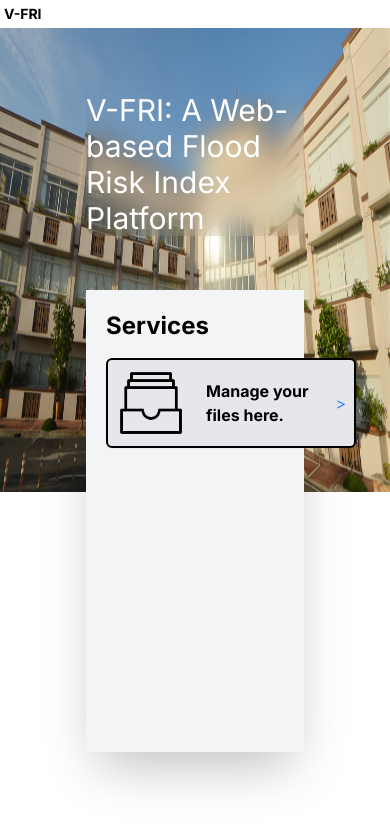
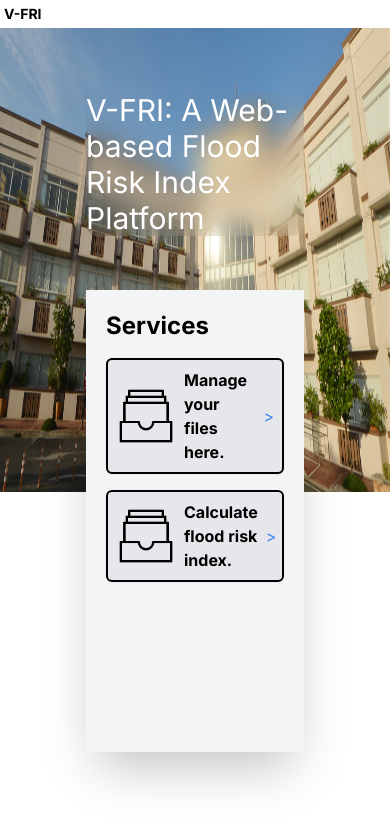
Before and after one commit to timothyjapolinario/V-FRI, a Next.js app: page / in a window 390 px wide. Shown: the top 826 px of the page. Built offline with nearby package versions, Linux system fonts and the light colour scheme; no server answers.

Commit message:
Fix mobile UI responsiveness

```diff
--- a/components/ServiceLink.tsx
+++ b/components/ServiceLink.tsx
@@ -4,8 +4,8 @@ type Prop = {
 };
 const ServiceLink = ({ urlIcon, shortDescription }: Prop) => {
   return (
-    <div className="bg-gray-200 shadow-sm border-2 border-solid border-black flex w-full p-2 items-center gap-5 rounded-md cursor-pointer">
-      <img src={urlIcon} className="h-[70px]" />
+    <div className="h-full bg-gray-200 shadow-sm border-2 border-solid border-black flex w-full p-2 items-center gap-2 rounded-md cursor-pointer">
+      <img src={urlIcon} className="h-[60px]" />
       <p className="font-bold">{shortDescription}</p>
       <button className="text-blue-500 justify-self-end">{">"}</button>
     </div>
--- a/components/ServiceTable.tsx
+++ b/components/ServiceTable.tsx
@@ -2,11 +2,17 @@ import ServiceLink from "./ServiceLink";
 
 const ServiceTable = () => {
   return (
-    <div>
-      <div className="w-[250px]">
+    <div className="flex flex-wrap gap-4 w-full md:grid grid-cols-3">
+      <div className="w-[100%] max-w-[300px]">
         <ServiceLink
           urlIcon="/icons/document-icon.png"
           shortDescription="Manage your files here."
+        />
+      </div>
+      <div className="sm:w-[100%] max-w-[300px]">
+        <ServiceLink
+          urlIcon="/icons/document-icon.png"
+          shortDescription="Calculate flood risk index."
         />
       </div>
     </div>
```
